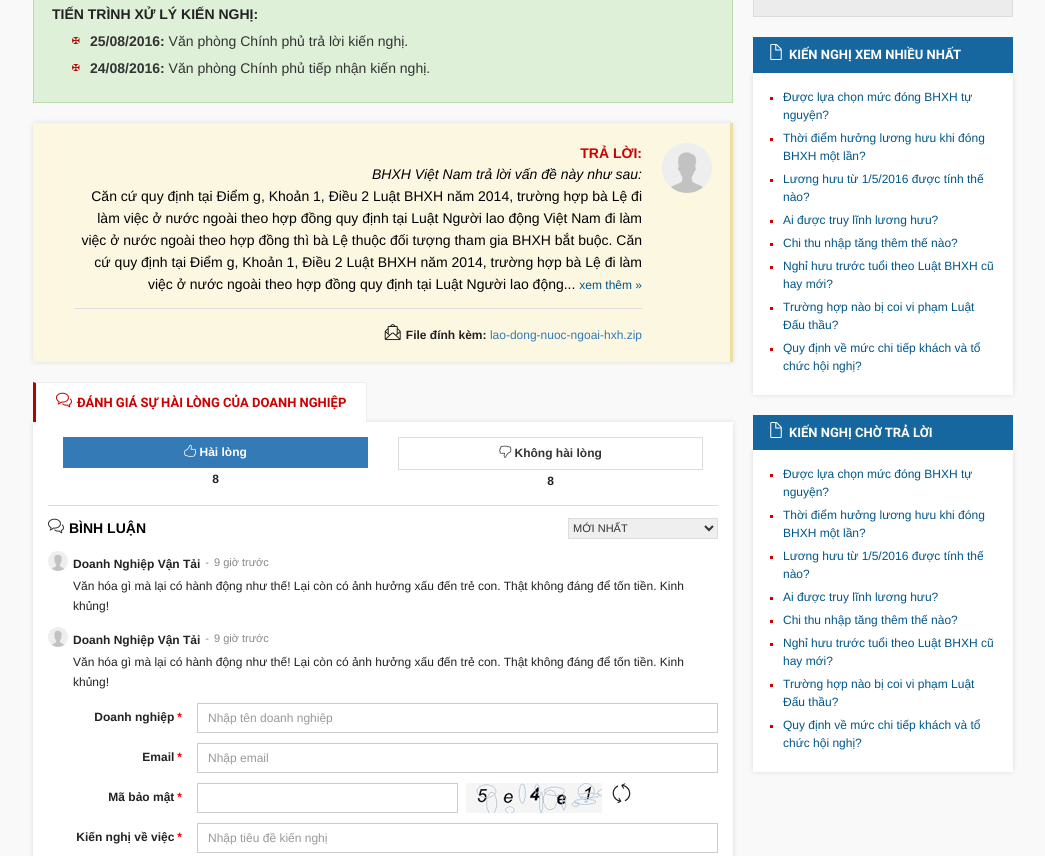
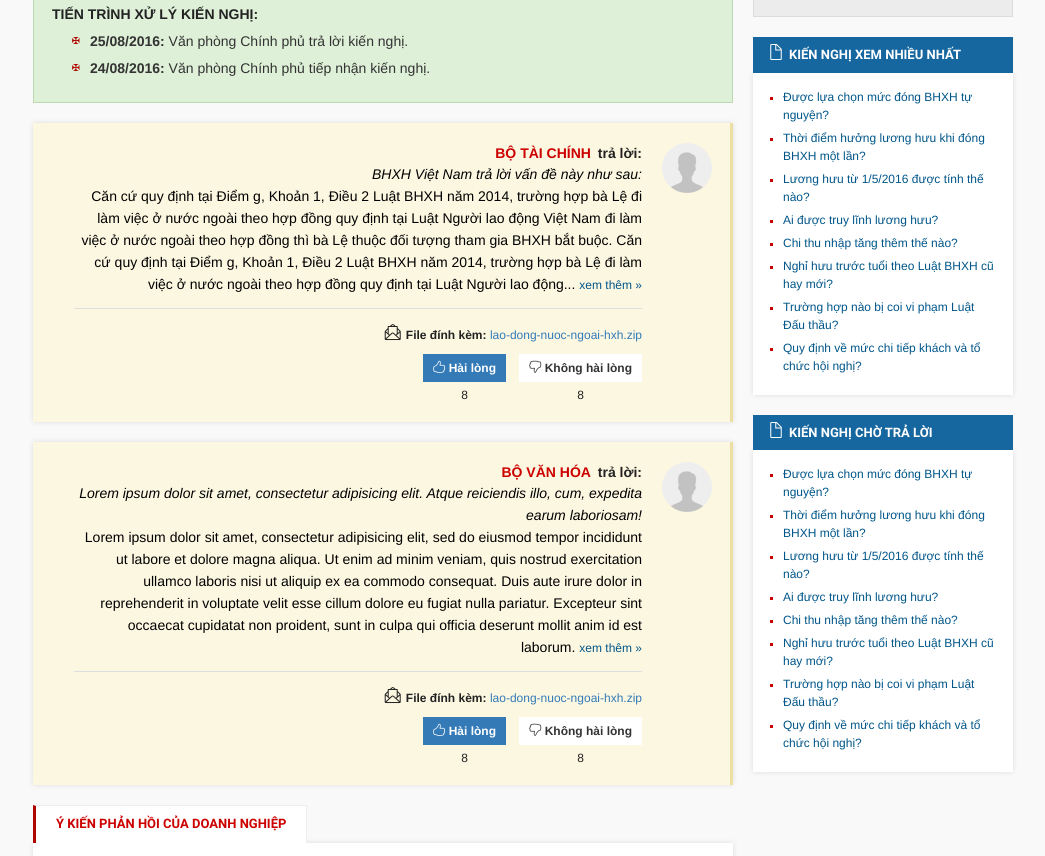
Before and after one commit to longht1989/HTML-DoanhNghiepKienNghi-WEB, a plain HTML site: page detail.html in a window 1280 px wide. Shown: the part 539-1395 px from the top of the page, without its empty margins (117-1162 px from the left). Drawn offline with Linux system fonts and the light colour scheme; files whose address does not match are found by name.

Commit message:
Edit box comment
- Update file detail.html
- Update file: main.css, main.less

```diff
--- a/css/main.less
+++ b/css/main.less
@@ -504,8 +504,11 @@
         font-size: 14px;
         font-size: 1.4rem;
         font-weight: bold;
-        color: #cc0000;
-        text-transform: uppercase;
+        .department {
+            color: #cc0000;
+            text-transform: uppercase;
+            margin-right: 3px;
+        }
     }
     .details-abody {
         font-size: 14px;
@@ -549,6 +552,21 @@
         float: right;
         width: 86%;
         text-align: right;
+    }
+    &__react-wrap {
+        text-align: right;
+        margin-top: 10px;
+    }
+    &__react {
+        display: inline-block;
+        margin-left: 10px;
+        text-align: center;
+        .vote-count {
+            margin-top: 5px;
+        }
+        .btn {
+            border-radius: 0;
+        }
     }
 }
 
@@ -682,9 +700,13 @@
         border: 1px solid #ddd;
     }
     .comment-wrap {
-        border-top: 1px solid #ddd;
+        border-top: none;
         margin-top: 15px;
         margin-bottom: 0;
+        .comment-heading {
+            padding: 0;
+            margin-bottom: 12px;
+        }
         .btn {
             width: initial;
         }
--- a/detail.html
+++ b/detail.html
@@ -79,34 +79,65 @@
                             </ul>
                         </article>
                     </div>
+                    <!-- answer block -->
                     <div class="block">
                         <article class="answer clearfix">
                             <img src="images/ava.png" alt="50x50" class="question-author">
                             <div class="question-inner">
-                                <div class="minor-title">Trả lời:</div>
+                                <div class="minor-title"><span class="department">Bộ Tài chính</span> trả lời:</div>
                                 <div class="details-abody"><em>BHXH Việt Nam trả lời vấn đề này như sau:</em>
                                     <br> Căn cứ quy định tại Điểm g, Khoản 1, Điều 2 Luật BHXH năm 2014, trường hợp bà Lệ đi làm việc ở nước ngoài theo hợp đồng quy định tại Luật Người lao động Việt Nam đi làm việc ở nước ngoài theo hợp đồng thì bà Lệ thuộc đối tượng tham gia BHXH bắt buộc. Căn cứ quy định tại Điểm g, Khoản 1, Điều 2 Luật BHXH năm 2014, trường hợp bà Lệ đi làm việc ở nước ngoài theo hợp đồng quy định tại Luật Người lao động... <a href="#" class="viewmore">xem thêm »</a></div>
                                 <div class="file-attach"><i class="icon-envelope-letter icons"></i><strong>File đính kèm:</strong> <a href="#">lao-dong-nuoc-ngoai-hxh.zip</a></div>
+                                <div class="answer__react-wrap">
+                                    <!-- vote up -->
+                                    <div class="answer__react">
+                                        <button class="btn btn-sm btn-primary"><span class=" icon-like"></span>&nbsp;Hài lòng</button>
+                                        <p class="vote-count">8</p>
+                                    </div>
+                                    <!-- vote down -->
+                                    <div class="answer__react">
+                                        <button class="btn btn-sm btn-default"><span class=" icon-dislike"></span>&nbsp;Không hài lòng</button>
+                                        <p class="vote-count">8</p>
+                                    </div>
+                                </div>
+                            </div>
+                        </article>
+                    </div>
+                    <!-- answer block -->
+                    <div class="block">
+                        <article class="answer clearfix">
+                            <img src="images/ava.png" alt="50x50" class="question-author">
+                            <div class="question-inner">
+                                <div class="minor-title"><span class="department">Bộ Văn hóa</span> trả lời:</div>
+                                <div class="details-abody"><em>Lorem ipsum dolor sit amet, consectetur adipisicing elit. Atque reiciendis illo, cum, expedita earum laboriosam!</em>
+                                    <br> Lorem ipsum dolor sit amet, consectetur adipisicing elit, sed do eiusmod
+                                    tempor incididunt ut labore et dolore magna aliqua. Ut enim ad minim veniam,
+                                    quis nostrud exercitation ullamco laboris nisi ut aliquip ex ea commodo
+                                    consequat. Duis aute irure dolor in reprehenderit in voluptate velit esse
+                                    cillum dolore eu fugiat nulla pariatur. Excepteur sint occaecat cupidatat non
+                                    proident, sunt in culpa qui officia deserunt mollit anim id est laborum. <a href="#" class="viewmore">xem thêm »</a></div>
+                                <div class="file-attach"><i class="icon-envelope-letter icons"></i><strong>File đính kèm:</strong> <a href="#">lao-dong-nuoc-ngoai-hxh.zip</a></div>
+                                <div class="answer__react-wrap">
+                                    <!-- vote up -->
+                                    <div class="answer__react">
+                                        <button class="btn btn-sm btn-primary"><span class=" icon-like"></span>&nbsp;Hài lòng</button>
+                                        <p class="vote-count">8</p>
+                                    </div>
+                                    <!-- vote down -->
+                                    <div class="answer__react">
+                                        <button class="btn btn-sm btn-default"><span class=" icon-dislike"></span>&nbsp;Không hài lòng</button>
+                                        <p class="vote-count">8</p>
+                                    </div>
+                                </div>
                             </div>
                         </article>
                     </div>
                     <!-- vote zone in ảticle -->
                     <div class="block article-vote-box">
                         <div class="heading">
-                            <a href="#" class="heading-label"><i class="icon-bubbles icons"></i>Đánh giá sự hài lòng của doanh nghiệp</a>
+                            <a href="#" class="heading-label">Ý kiến phản hồi của doanh nghiệp</a>
                         </div>
                         <div class="block-content clearfix">
-                            <div class="vote-action clearfix">
-                                <div class="col-xs-6 text-center">
-                                    <button class="btn btn-primary"><span class=" icon-like"></span>&nbsp;Hài lòng</button>
-                                    <p class="vote-count">8</p>
-                                </div>
-                                <div class="col-xs-6 text-center">
-                                    <!-- add class disabled when done -->
-                                    <button class="btn btn-default"><span class=" icon-dislike"></span>&nbsp;Không hài lòng</button>
-                                    <p class="vote-count">8</p>
-                                </div>
-                            </div>
                             <div class="comment-wrap clearfix">
                                 <div class="comment-heading clearfix">
                                     <h3><i class="icon-bubbles icons"></i>bình luận</h3>
```
Also changed, not shown: css/main.css.
